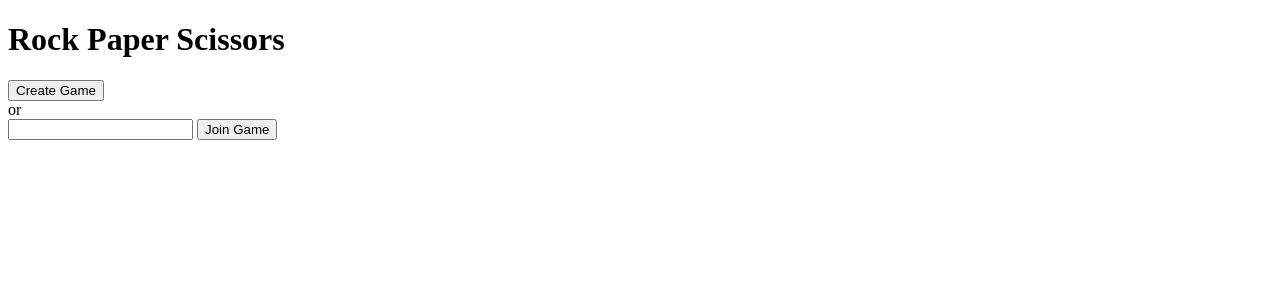
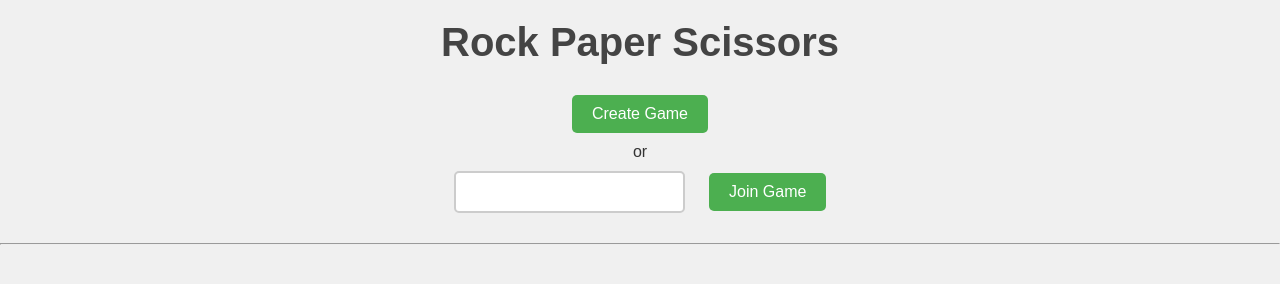
Before and after one commit to pragunb02/MultITTT, a website: page client/index.html in a window 1280 px wide. Drawn offline with nearby package versions, Linux system fonts and the light colour scheme; no server answers.

Commit message:
final tyo

```diff
--- a/client/index.html
+++ b/client/index.html
@@ -27,12 +27,13 @@
           <button onclick="sendChoice('Paper')">Paper</button>
           <button onclick="sendChoice('Scissor')">Scissor</button>
         </div>
-        Oppenent:
+        Opponent:
         <div id="player2Choice">
-          <p id="opponentState">Waiting For Oppenent....</p>
+          <p id="opponentState">Waiting For Opponent....</p>
         </div>
       </div>
 
+      <hr />
       <div id="winnerArea"></div>
     </div>
 
--- a/client/style.css
+++ b/client/style.css
@@ -0,0 +1,64 @@
+/* style.css */
+
+body {
+  font-family: Arial, sans-serif;
+  background-color: #f0f0f0;
+  color: #333;
+  text-align: center;
+  margin: 0;
+  padding: 0;
+}
+
+h1 {
+  margin: 20px 0;
+  font-size: 2.5em;
+  color: #444;
+}
+
+#initial,
+#gamePlay {
+  margin-top: 20px;
+}
+
+button {
+  padding: 10px 20px;
+  margin: 10px;
+  font-size: 1em;
+  border: none;
+  border-radius: 5px;
+  cursor: pointer;
+  background-color: #4caf50;
+  color: white;
+  transition: background-color 0.3s ease;
+}
+
+button:hover {
+  background-color: #45a049;
+}
+
+input[type="text"] {
+  padding: 10px;
+  font-size: 1em;
+  border: 2px solid #ccc;
+  border-radius: 5px;
+  margin: 10px;
+}
+
+#gameArea {
+  margin: 20px 0;
+}
+
+#player1Choice,
+#player2Choice {
+  margin: 10px 0;
+}
+
+hr {
+  margin: 20px 0;
+}
+
+#winnerArea {
+  font-size: 1.5em;
+  color: #ff4500;
+  margin-top: 20px;
+}
```
Also changed, not shown: index.js (+0 -143 lines).
